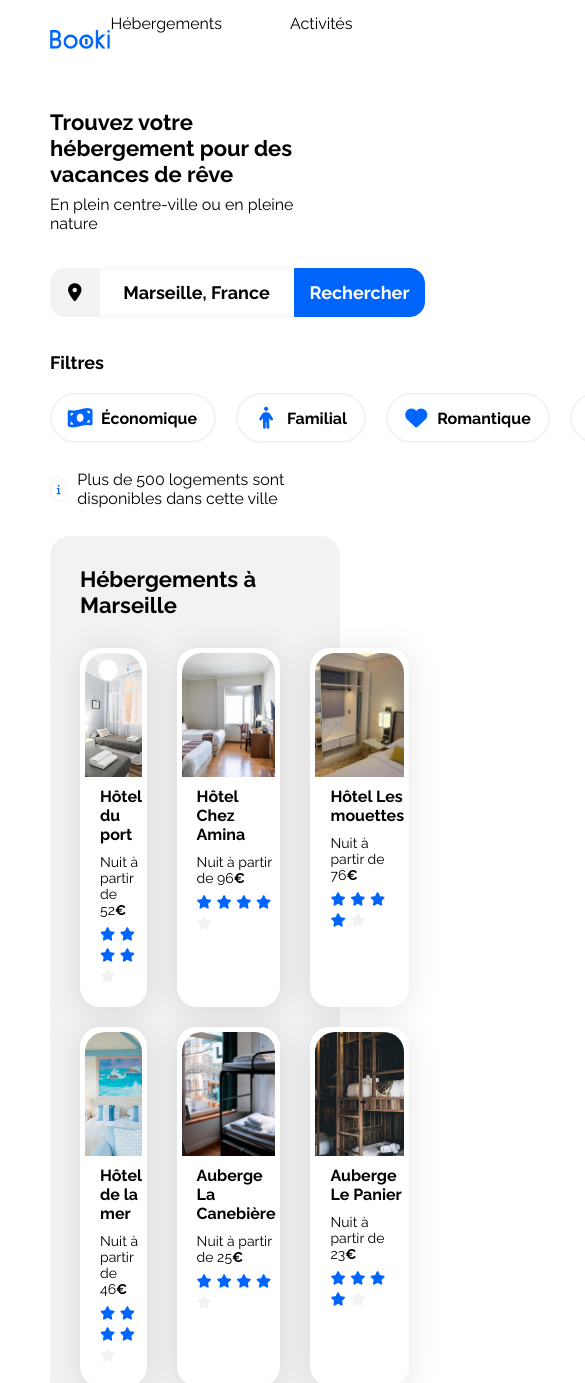
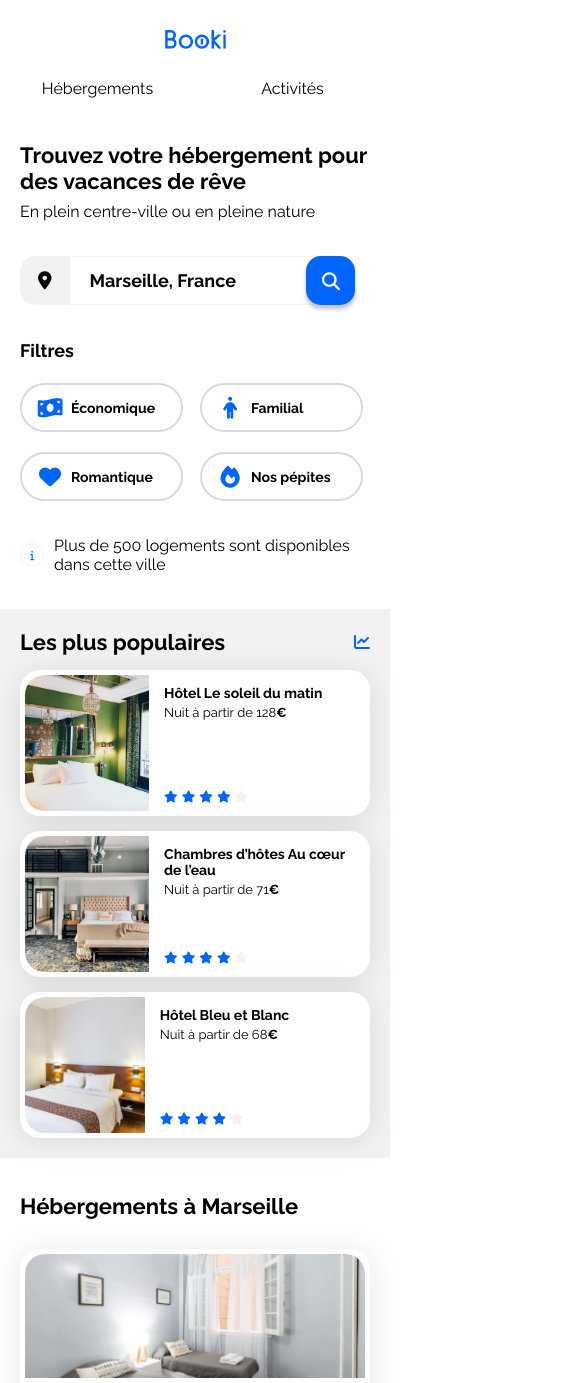
Before and after one commit to emilejly-takeup/2_projet, a plain HTML site: page index.html in a window 390 px wide. Shown: the top 1383 px of the page, 585 px wide, since content can reach past the window. Drawn offline with Linux system fonts and the light colour scheme.

Commit message:
responsive done ?

```diff
--- a/css/body/info-group.css
+++ b/css/body/info-group.css
@@ -53,11 +53,20 @@
 }
 
 #search-bar-submit-button {
-    border: 1px solid var(--main-color);
+    border: none;
     background-color: var(--main-color);
-    padding: 13px 15px;
+    padding: 15px 16px;
     border-top-right-radius: 15px;
     border-bottom-right-radius: 15px;
+    color: white;
+}
+
+#search-bar-submit-button:before {
+    content: "Rechercher";
+}
+
+#search-bar-submit-button i {
+    display: none;
     color: white;
 }
 
@@ -89,7 +98,7 @@
     font-size: 17px;
     font-weight: 700;
     background-color: transparent;
-    border: 2px solid var(--main-bg-color);
+    border: 2px solid #d9d9d9;
     border-radius: 25px;
     padding: 4px 17px;
 }
@@ -117,9 +126,9 @@
 
 .info-icon-container {
     border: 1px solid var(--main-bg-color);
-    border-radius: 50%;
-    width: 24px;
-    height: 24px;
+    border-radius: 100%;
+    width: 22px;
+    height: 22px;
     display: flex;
     align-items: center;
     justify-content: center;
@@ -144,4 +153,66 @@
 }
 
 @media (max-width: 768px) {
+    .info-group-container {
+        padding: 0 20px;
+    }
+
+    .search-bar-form {
+        position: relative;
+        max-width: 335px;
+    }
+
+    .search-bar-form input {
+        max-width: 70%;
+        width: 100%;
+        text-align: left;
+        padding-left: 20px;
+    }
+
+    #search-bar-submit-button {
+        border-radius: 15px;
+        position: absolute;
+        right: 0;
+        height: 49px;
+        width: 49px;
+        box-shadow: 0px 4px 4px rgba(0, 0, 0, 0.25);
+    }
+
+    #search-bar-submit-button:before {
+        content: "";
+    }
+
+    #search-bar-submit-button i {
+        display: block;
+    }
+
+    .filter-bar {
+        height: 161px;
+        justify-content: space-between;
+        align-items: normal;
+    }
+
+    .filter-button-container {
+        display: grid;
+        grid-template-columns: 1fr 1fr;
+        gap: 10px;
+        row-gap: 20px;
+        height: fit-content;
+    }
+
+    .filter-button {
+        display: flex;
+        align-items: center;
+        font-size: 14px;
+        width: 162.5px;
+        height: 49px;
+    }
+
+    .info-bar {
+        height: 38px;
+    }
+
+    .info-bar p {
+        max-width: 301px;
+    }
 }
--- a/css/body/section-activities.css
+++ b/css/body/section-activities.css
@@ -42,4 +42,13 @@
 }
 
 @media (max-width: 768px) {
+    .activites-cards-container {
+        display: flex;
+        flex-direction: column;
+        gap: 30px;
+    }
+
+    .activity-card img {
+        height: 141px;
+    }
 }
--- a/css/body/section-group.css
+++ b/css/body/section-group.css
@@ -2,6 +2,7 @@
 .hebergements-and-populaires {
     display: flex;
     justify-content: space-between;
+    gap: 30px;
 }
 
 .hebergements-and-populaires section {
@@ -155,5 +156,54 @@
 
 /* Small devices (phones, less than 768px) */
 @media (max-width: 768px) {
-    /* ... */
+    .hebergements-and-populaires {
+        flex-direction: column-reverse;
+        gap: 15px;
+    }
+
+    .hebergements-and-populaires section {
+        border-radius: 0;
+        padding: 20px;
+    }
+
+    .hebergements-and-populaires .hebergements {
+        background-color: transparent !important;
+    }
+
+    .hebergements-cards {
+        display: flex;
+        flex-direction: column;
+        gap: 15px;
+        margin-bottom: 15px;
+    }
+
+    .populaires {
+        margin: 0;
+        background-color: var(--main-bg-color);
+        padding: 30px 20px;
+    }
+
+    .populaires section {
+        padding: 30px 20px;
+        margin-bottom: 20px;
+    }
+
+    .populaires-cards {
+        margin-top: 15px;
+        display: flex;
+        flex-direction: column;
+        gap: 15px;
+    }
+
+    .populaires-cards a {
+        width: 100%;
+    }
+
+    .populaires-cards img {
+        width: 36.5%;
+    }
+
+    .populaires-cards .card {
+        margin-top: 0;
+    }
 }
--- a/css/footer.css
+++ b/css/footer.css
@@ -27,4 +27,18 @@ footer h3 {
 }
 
 @media (max-width: 768px) {
+    footer {
+        margin: 0;
+    }
+
+    .footer-container {
+        display: flex;
+        flex-direction: column;
+        padding: 30px;
+        gap: 50px;
+    }
+
+    .footer-list {
+        padding: 0;
+    }
 }
--- a/css/header.css
+++ b/css/header.css
@@ -36,4 +36,32 @@ header {
 }
 
 @media (max-width: 768px) {
+    header {
+        flex-direction: column;
+        height: fit-content;
+        padding: 0;
+    }
+
+    .header-logo {
+        padding: 30px;
+    }
+
+    .menu-container {
+        gap: 0;
+    }
+
+    .menu-link {
+        margin-top: 0;
+        margin-bottom: 2px;
+        height: 36px;
+        width: 100%;
+        align-items: start;
+        justify-content: center;
+    }
+
+    .menu-link:hover {
+        margin-bottom: 0;
+        border-top: none;
+        border-bottom: 2px solid var(--main-color);
+    }
 }
--- a/css/style.css
+++ b/css/style.css
@@ -84,4 +84,7 @@ li {
 }
 
 @media (max-width: 768px) {
+    main {
+        padding: 0;
+    }
 }
--- a/index.html
+++ b/index.html
@@ -39,7 +39,9 @@
                             <i class="fa-solid fa-location-dot" aria-hidden="true"></i>
                         </button>
                         <input type="text" placeholder="Rechecher..." value="Marseille, France" />
-                        <button id="search-bar-submit-button" type="submit">Rechercher</button>
+                        <button id="search-bar-submit-button" type="submit">
+                            <i class="fa-solid fa-magnifying-glass"></i>
+                        </button>
                     </form>
                     <div class="filter-bar">
                         <p>Filtres</p>
```
